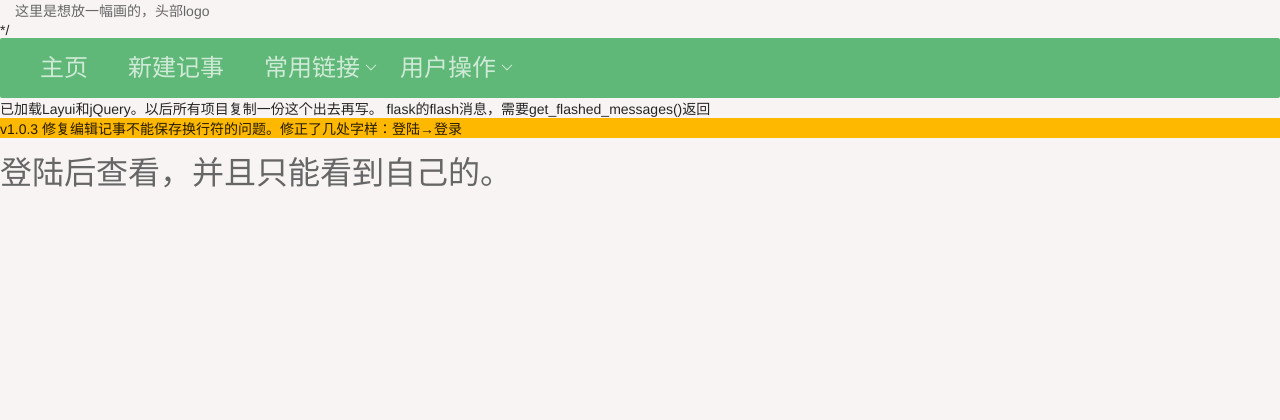
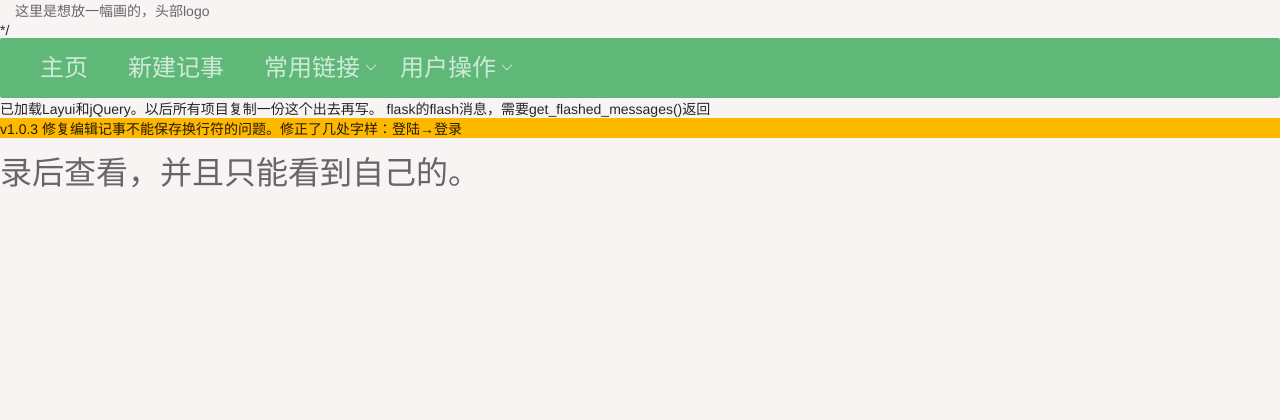
Before and after one commit to liyitong3/recordthings, a Flask app: page / in a window 1280 px wide. Shown: the top 420 px of the page. Run offline with Flask 3, Linux system fonts and the light colour scheme; data comes from the database, SQL or seed files in the repository.

Commit message:
未登陆时的主页显示

```diff
--- a/templates/zhuye_nologin.html
+++ b/templates/zhuye_nologin.html
@@ -9,7 +9,7 @@
 {% include"base/daohang.html" %}
 <div class="layui-text2">已加载Layui和jQuery。以后所有项目复制一份这个出去再写。 flask的flash消息，需要get_flashed_messages()返回</div>
 <div class="layui-btn-warm">v1.0.3 修复编辑记事不能保存换行符的问题。修正了几处字样：登陆→登录</div>
-<div class="layui-text" style="font-size: 32px; margin-top: 10px;">登陆后查看，并且只能看到自己的。</div>
+<div class="layui-text" style="font-size: 32px; margin-top: 10px;">录后查看，并且只能看到自己的。</div>
 <div class="container">
     {% for message in get_flashed_messages() %}
         {{ message }}
```
